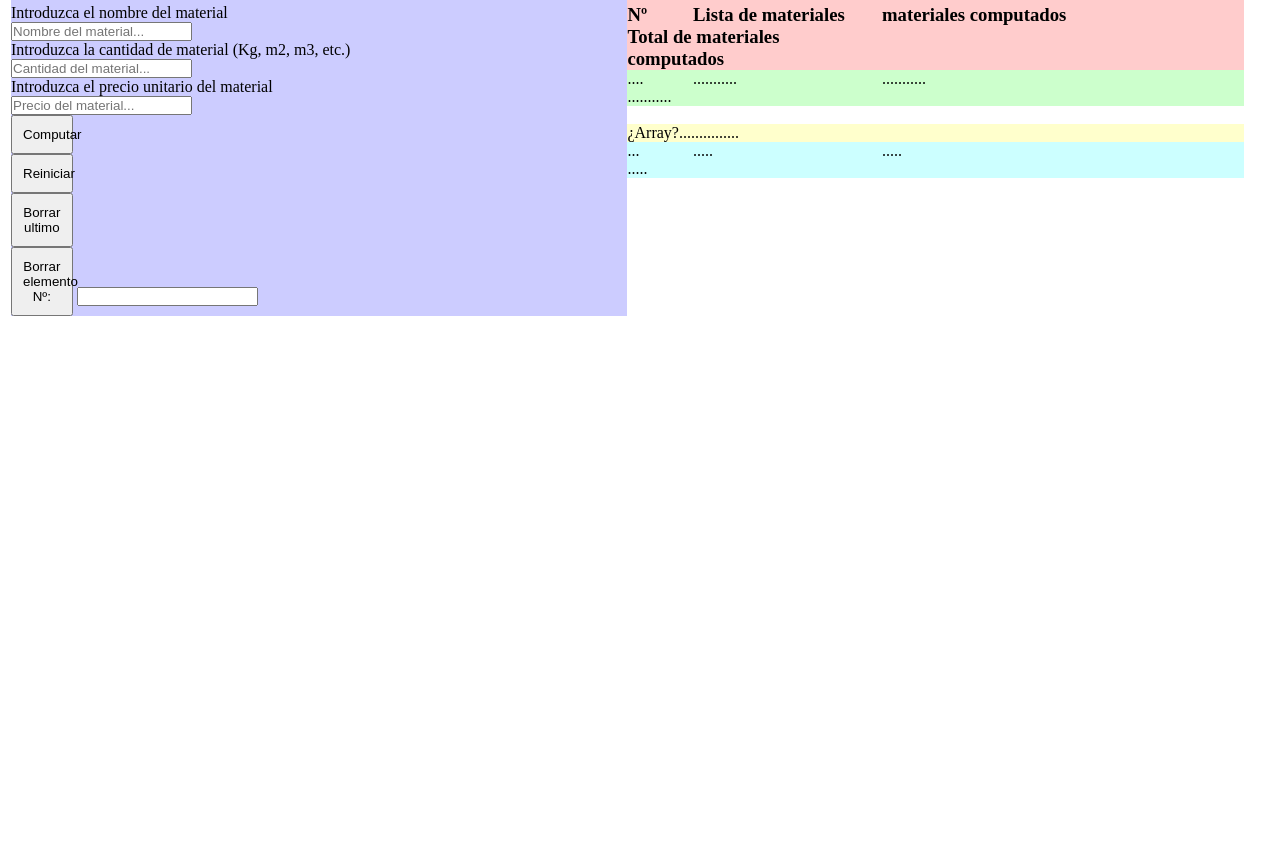
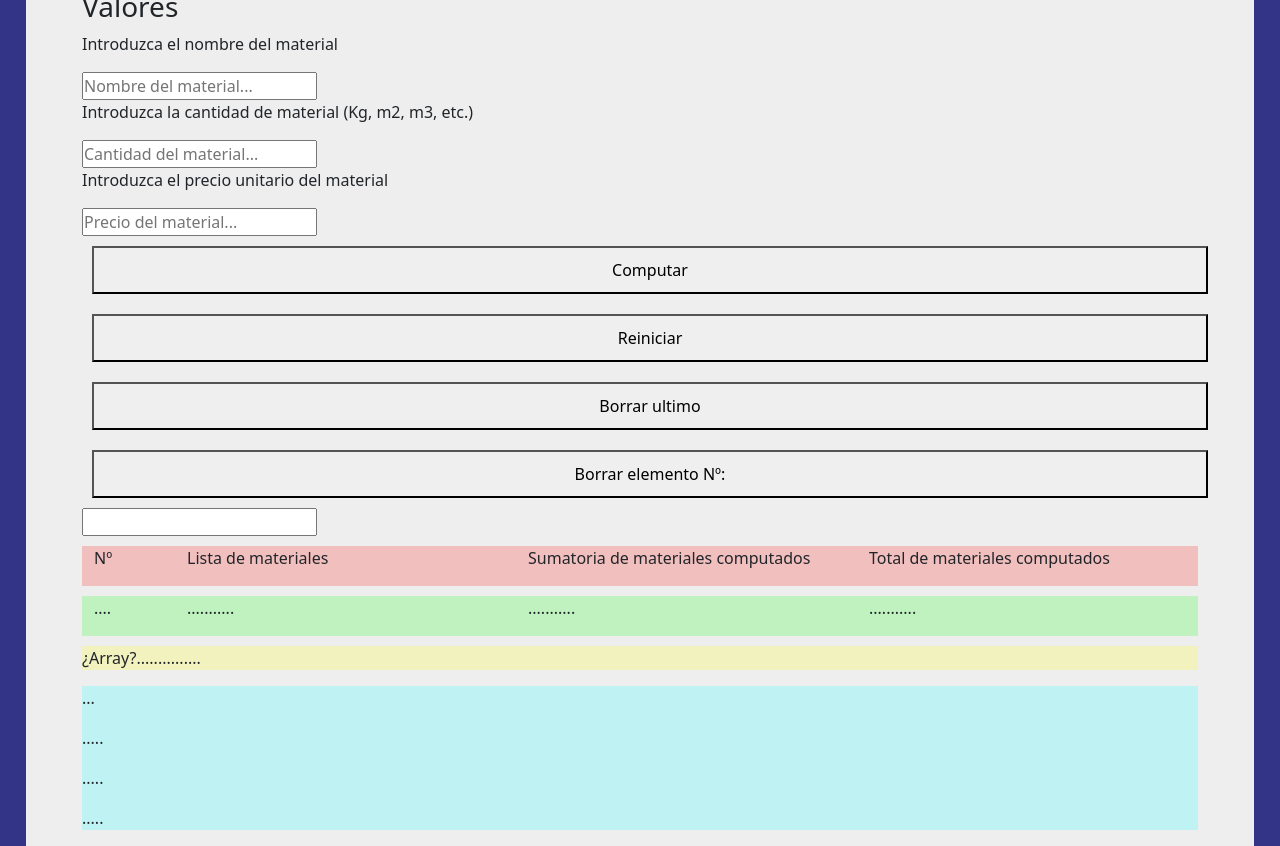
Before and after one commit to rodrigoMartin92/3-computo-y-presupuesto-experimental-JS, a plain HTML site: page index.html in a window 1280 px wide. Shown: the part 56-902 px from the top of the page. Before the commit the page ends 800 px from the top, so only its background shows below. Drawn offline with nearby package versions, Linux system fonts and the light colour scheme.

Commit message:
DOM ordenado 1 - Falta completar funcionalidad

```diff
--- a/Css.css
+++ b/Css.css
@@ -4,44 +4,44 @@
     padding: 0;
     box-sizing: border-box;
 }
-body{
-    margin: 5px;
-    padding: 5px;
-    border: #000 solid 1px;
+
+body {
+    background-color: #338;
 }
-/* PROPIEDADES CAJAS */
-.-displayInlineBlock{
-    display: inline-block;
+
+.MAIN1 {
+    margin: 0 2%;
+    background-color: #eee;
 }
-.-W10{
-    width: 10%;
+
+/* PROPIEDADES BOTONES */
+.BTN1 {
+    width: 100%;
+    padding: 10px;
+    margin: 10px;
 }
-.-W30{
-    width: 30%;
+
+/* COLORES CAJAS */
+.mTopBot {
+    margin: 10px 0;
 }
-.-W49{
-    width: 49%;
-}
-.-floatLeft{
-    float: left;
-}
-/* PROPIEDADES BOTONES */
-.-boton1{
-    padding: 10px;
-}
-/* COLORES CAJAS */
-.-bgcAzul{
+
+.BGCAzul {
     background-color: #00f3;
 }
-.-bgcVerde{
+
+.BGCVerde {
     background-color: #0f03;
 }
-.-bgcRojo{
+
+.BGCRojo {
     background-color: #f003;
 }
-.-bgcMarron{
+
+.BGCMarron {
     background-color: #ff03;
 }
-.-bgcCeleste{
+
+.BGCCeleste {
     background-color: #0ff3;
 }
--- a/index.html
+++ b/index.html
@@ -1,27 +1,27 @@
 <!DOCTYPE html>
 <html lang="en">
+
 <head>
     <meta charset="UTF-8">
     <meta http-equiv="X-UA-Compatible" content="IE=edge">
     <meta name="viewport" content="width=device-width, initial-scale=1.0">
 
+    <title>Document</title>
+
+    <!-- Bootstrap CSS -->
+    <link href="https://cdn.jsdelivr.net/npm/bootstrap@5.2.1/dist/css/bootstrap.min.css" rel="stylesheet"
+        integrity="sha384-iYQeCzEYFbKjA/T2uDLTpkwGzCiq6soy8tYaI1GyVh/UjpbCx/TYkiZhlZB6+fzT" crossorigin="anonymous">
     <!-- Css -->
     <link rel="stylesheet" href="Css.css">
+</head>
 
-    <title>Document</title>
-</head>
 <body>
+    <div class="MAIN1">
+        <div class="container">
             <h2>Programa de computo y presupuesto</h2>
-    <div>
-
-        <div>
-            <div class="-W49 -bgcAzul -displayInlineBlock -floatLeft">
-
-                <!-- IMPUTS -->
-
-                <h3>Valores</h3>
-                <div>
-
+            <div class="row">
+                <div class="col">
+                    <h3> Valores</h3>
                     <p>Introduzca el nombre del material</p>
                     <input type="text" placeholder="Nombre del material..." id="idNombreDelMaterial">
 
@@ -30,86 +30,95 @@
 
                     <p>Introduzca el precio unitario del material</p>
                     <input type="text" placeholder="Precio del material..." id="idPrecioDelMaterial">
-
                 </div>
-
-                <!-- BUTTONS -->
-
+            </div>
+            <div class="row">
+                <div class="col">
                     <div>
-                    <button class="-boton1 -displayInlineBlock -W10" id="idbtnComputo">Computar</button>
+                        <button class="BTN1" id="idbtnComputo">Computar</button>
                     </div>
                     <div>
-                    <button class="-boton1 -displayInlineBlock -W10" id="idbtnReinicio">Reiniciar</button>
+                        <button class="BTN1" id="idbtnReinicio">Reiniciar</button>
                     </div>
                     <div>
-                    <button class="-boton1 -displayInlineBlock -W10" id="idbtnBorrarUltimo">Borrar ultimo</button>
+                        <button class="BTN1 " id="idbtnBorrarUltimo">Borrar ultimo</button>
                     </div>
                     <div>
-                    <button class="-boton1 -displayInlineBlock -W10" id="idBorrarElemento">Borrar elemento Nº:</button>
+                        <button class="BTN1" id="idBorrarElemento">Borrar elemento
+                            Nº:</button>
                         <input id="idInputBorrarElemento" type="number">
                     </div>
                 </div>
-
-            <!-- LISTAS -->
-
-            <div class="-W49  -displayInlineBlock -floatLeft">
-
-                <div class="-bgcRojo">
-                    <div class="-W10 -displayInlineBlock ">
-                        <h3>Nº</h3>
-                    </div>
-                    <div class="-W30 -displayInlineBlock ">
-                        <h3>Lista de materiales</h3>
-                    </div>
-                    <div class="-W30 -displayInlineBlock">
-                        <h3>Sumatoria de materiales computados</h3>
-                    </div>
-                    <div class="-W30 -displayInlineBlock">
-                        <h3>Total de materiales computados</h3>
             </div>
         </div>
-
-                <div class="-bgcVerde">
-                    <div class="-W10 -displayInlineBlock">
+        <!-- LISTAS -->
+        <div class="container">
+            <div class="row">
+                <div class="col">
+                    <div class="mTopBot BGCRojo">
+                        <div class="container">
+                            <div class="row">
+                                <div class="col-1">
+                                    <p>Nº</p>
+                                </div>
+                                <div class="col">
+                                    <p>Lista de materiales</p>
+                                </div>
+                                <div class="col">
+                                    <p>Sumatoria de materiales computados</p>
+                                </div>
+                                <div class="col">
+                                    <p>Total de materiales computados</p>
+                                </div>
+                            </div>
+                        </div>
+                    </div>
+                    <div class="mTopBot BGCVerde">
+                        <div class="container">
+                            <div class="row">
+                                <div class="col-1">
                                     <p id="idNumeroDeMateriales">....</p>
                                 </div>
-                    <div class="-W30 -displayInlineBlock">
+                                <div class="col">
                                     <p id="idlistaDeMateriales">...........</p>
                                 </div>
-                    <div class="-W30 -displayInlineBlock">
+                                <div class="col">
                                     <p id="idsumatoriaDeComputados">...........</p>
                                 </div>
-                    <div class="-W30 -displayInlineBlock">
+                                <div class="col">
                                     <p id="idtotalDeComputados">...........</p>
                                 </div>
                             </div>
-
-                <br>
-
-                <div class="-bgcMarron -">
-                    <div class="-displayInlineBlock">
-                        <p id="idarrayCompleto1">¿Array?...............</p>
                         </div>
                     </div>
-
-                <div class="-bgcCeleste">
-                    <div class="-W10 -displayInlineBlock">
-                        <p id="idarrayNumeroMaterial">...</p>
+                    <div class="mTopBot BGCMarron">
+                        <div class="">
+                            <p id=" idarrayCompleto1">¿Array?...............</p>
                         </div>
-                    <div class="-W30 -displayInlineBlock">
+                    </div>
+                    <div class="mTopBot BGCCeleste">
+                        <div class="">
+                            <p id=" idarrayNumeroMaterial">...</p>
+                        </div>
+                        <div class="">
                             <p id="idarrayNombreMaterial">.....</p>
                         </div>
-                    <div class="-W30 -displayInlineBlock">
+                        <div class="">
                             <p id="idarrayCantidadMaterial">.....</p>
                         </div>
-                    <div class="-W30 -displayInlineBlock">
+                        <div class="">
                             <p id="idarrayPrecioMaterial">.....</p>
                         </div>
                     </div>
 
                 </div>
-
             </div>
+        </div>
+    </div>
+    <!-- Bootstrap JS -->
+    <script src="https://cdn.jsdelivr.net/npm/bootstrap@5.2.1/dist/js/bootstrap.bundle.min.js"
+        integrity="sha384-u1OknCvxWvY5kfmNBILK2hRnQC3Pr17a+RTT6rIHI7NnikvbZlHgTPOOmMi466C8"
+        crossorigin="anonymous"></script>
 
     <!-- JS -->
     <script src="JS.js"></script>
```
Also changed, not shown: JS.js (+6 -6 lines). Lines whose indentation alone changed are shown as unchanged.
